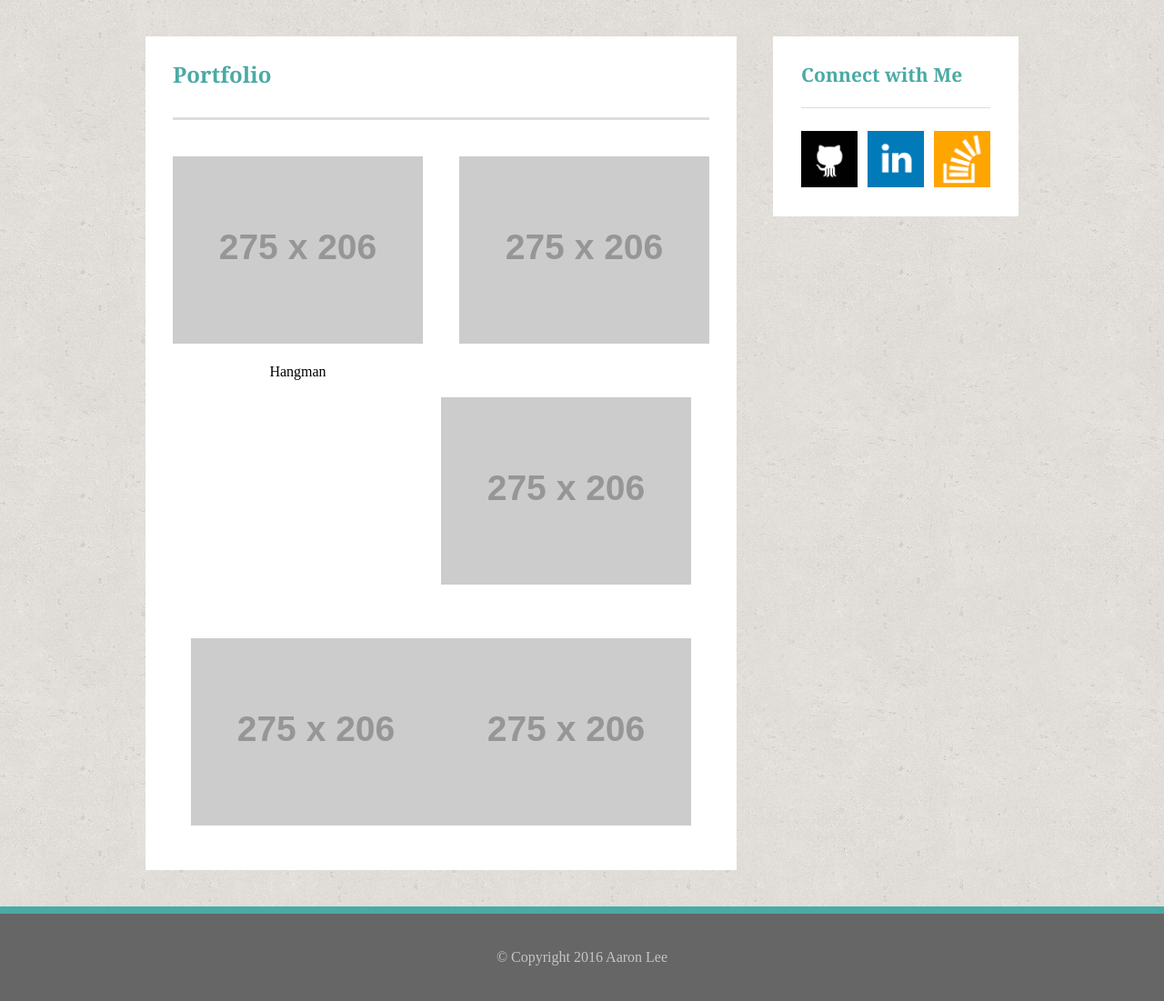
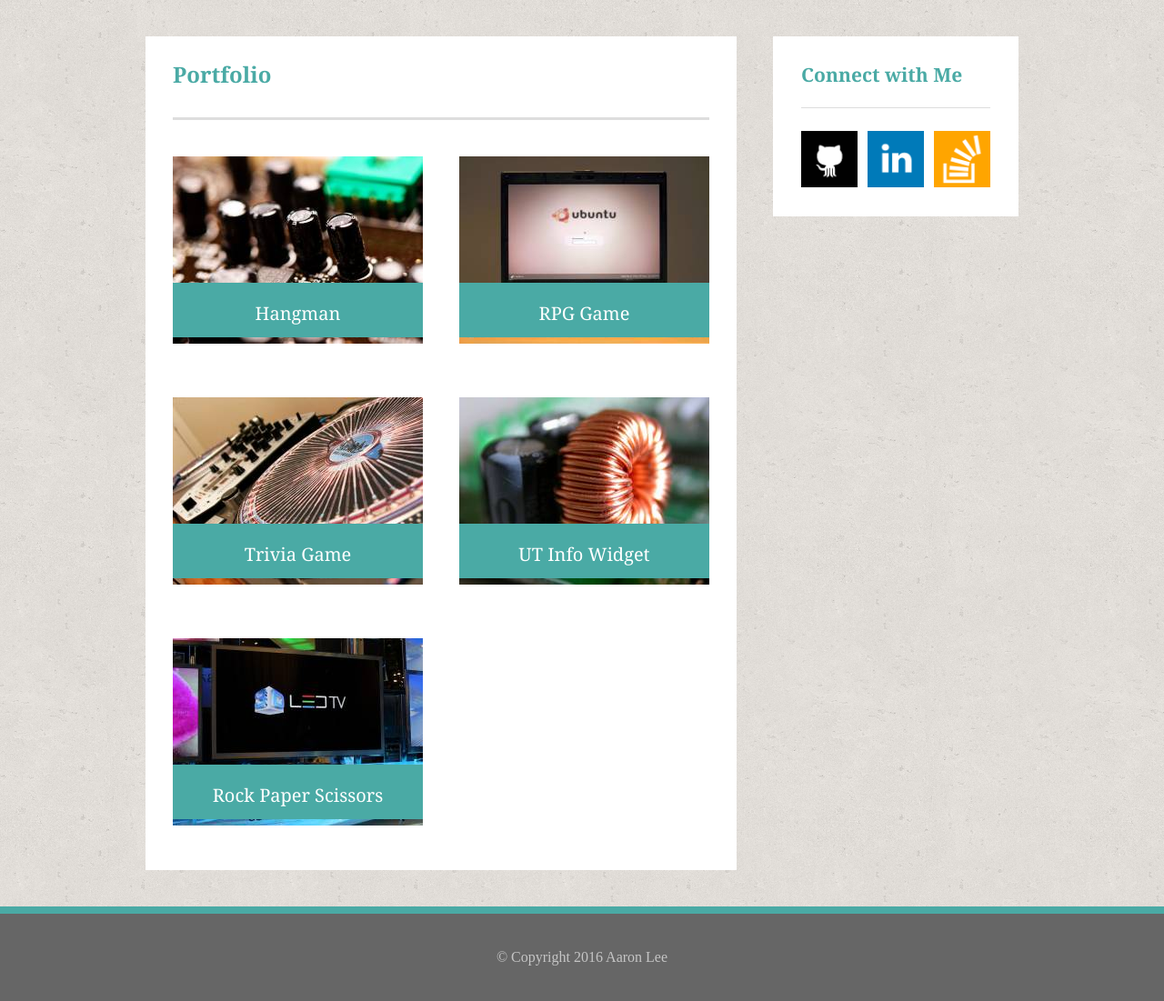
Before and after one commit to Worldedit05/Basic-Portfolio, a PHP site: page /portfolio.html in a window 1280 px wide. Shown: the part 92-1193 px from the top of the page at 91% size. Run offline with PHP 8.4, Linux system fonts and the light colour scheme; grey boxes labelled with a size stand in for pictures from a placeholder-image service; some libraries are stand-ins or nearby versions.

Commit message:
Thumbnails and name plates

```diff
--- a/assets/css/style.css
+++ b/assets/css/style.css
@@ -149,10 +149,15 @@
     position: relative;
 }
 .smallbanner {
+    font: 20px 'Georgia', Times, Times New Roman, serif;
+    background-color: #4aaaa5;
+    color: #ffffff;
     width: 235px;
     height: 20px;
     text-align: center;
     padding: 20px;
+    position: absolute;
+    bottom: 10px;
 }
 .message {
     width: 584px;
--- a/portfolio.html
+++ b/portfolio.html
@@ -48,20 +48,24 @@
 				</section>
 				<section>
 					<div class="imagecontainer1">
-						<img src="http://placehold.it/275x206">
+						<img src="assets/images/hangman.jpg">
 							<div class="smallbanner">Hangman</div>
 					</div>
 					<div class="imagecontainer2">
-						<img src="http://placehold.it/275x206">
+						<img src="assets/images/rpg_game.jpg">
+						<div class="smallbanner">RPG Game</div>
 					</div>
 					<div class="imagecontainer1">
-						<img src="http://placehold.it/275x206">
+						<img src="assets/images/trivia_game.jpg">
+						<div class="smallbanner">Trivia Game</div>
 					</div>
 					<div class="imagecontainer2">
-						<img src="http://placehold.it/275x206">
+						<img src="assets/images/info_widget.jpg">
+						<div class="smallbanner">UT Info Widget</div>
 					</div>
 					<div class="imagecontainer1">
-						<img src="http://placehold.it/275x206">
+						<img src="assets/images/rock_paper_sci.jpg">
+						<div class="smallbanner">Rock Paper Scissors</div>
 					</div>
 				</section>
 				</div>
```
Also changed, not shown: assets/images/hangman.jpg (added), assets/images/info_widget.jpg (added), assets/images/rock_paper_sci.jpg (added), assets/images/rpg_game.jpg (added), assets/images/trivia_game.jpg (added).
